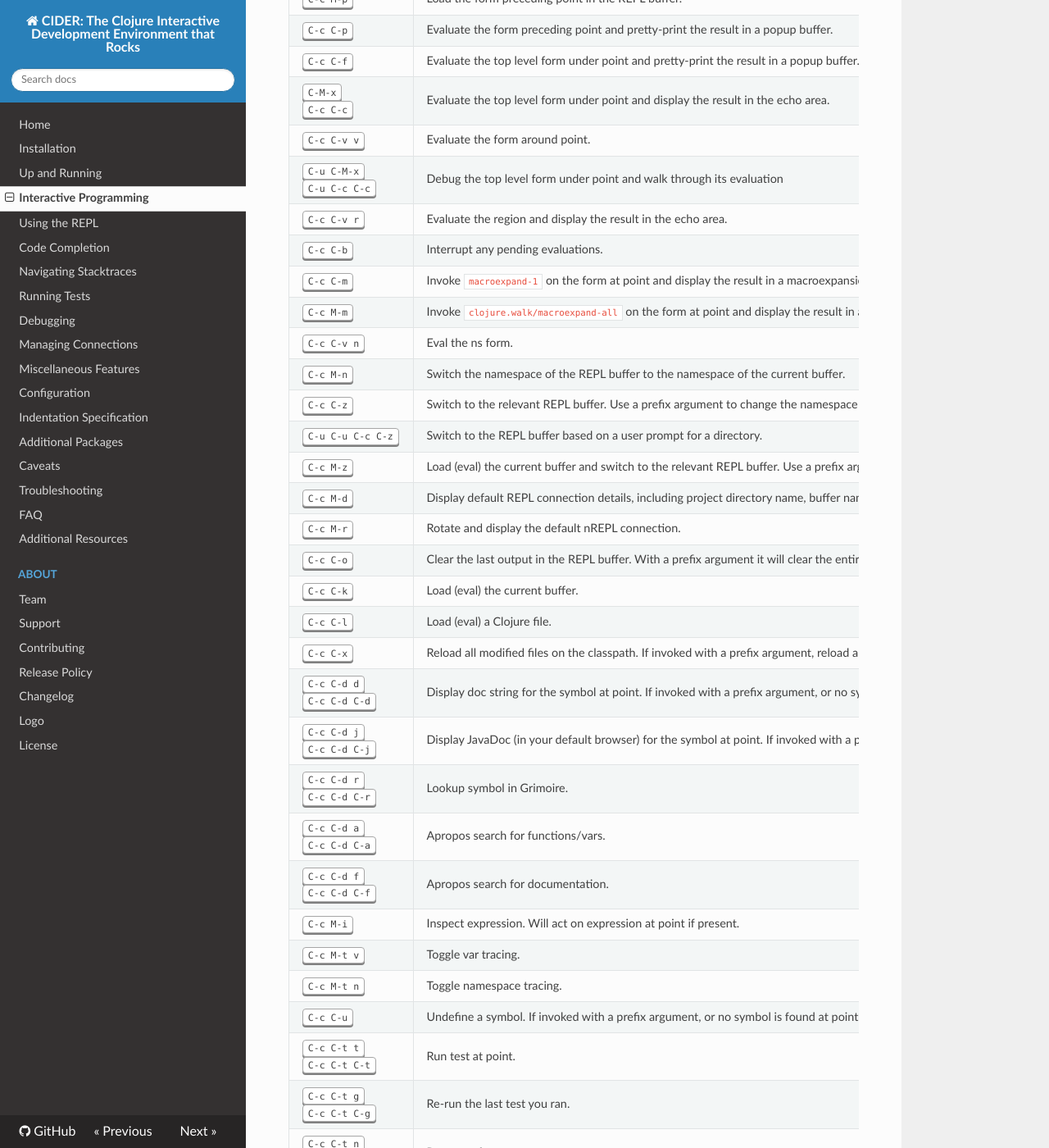
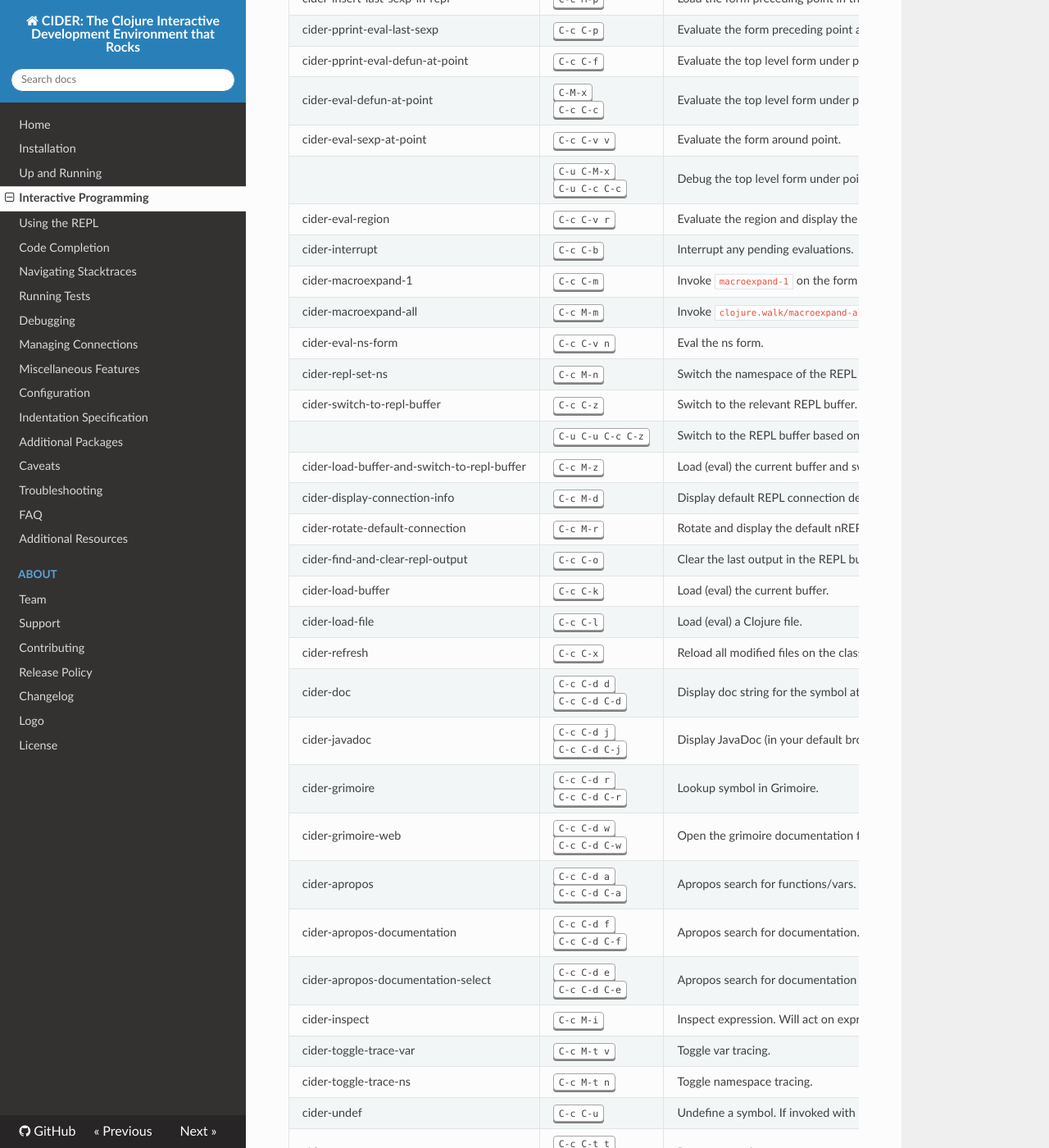
Before and after one commit to clojure-emacs/cider, an MkDocs documentation site: the page built from doc/interactive_programming.md, in a window 1280 px wide and 1400 px high, scrolled down 683 px. Shown: the whole window at 82% size. Built offline with MkDocs 1.6.1, drawn with Linux system fonts in a browser that asks for light colours; nearby versions of some CDN libraries; old or Windows-style settings are respelled for this version of MkDocs; some of the changed text lies outside the part shown.

Commit message:
Add function names to cheatsheet Closes #1582.

```diff
--- a/doc/interactive_programming.md
+++ b/doc/interactive_programming.md
@@ -16,54 +16,56 @@
 
 Here's a list of `cider-mode`'s keybindings:
 
- Keyboard shortcut                    | Description
---------------------------------------|-------------------------------
-<kbd>C-x C-e</kbd> <br/> <kbd>C-c C-e</kbd>| Evaluate the form preceding point and display the result in the echo area and/or in an buffer overlay (according to `cider-use-overlays`).  If invoked with a prefix argument, insert the result into the current buffer.
-<kbd>C-c C-v w</kbd>                   | Evaluate the form preceding point and replace it with its result.
-<kbd>C-c M-e</kbd>                   | Evaluate the form preceding point and output it result to the REPL buffer.  If invoked with a prefix argument, takes you to the REPL buffer after being invoked.
-<kbd>C-c M-p</kbd>                   | Load the form preceding point in the REPL buffer.
-<kbd>C-c C-p</kbd>                   | Evaluate the form preceding point and pretty-print the result in a popup buffer.
-<kbd>C-c C-f</kbd>                   | Evaluate the top level form under point and pretty-print the result in a popup buffer.
-<kbd>C-M-x</kbd> <br/> <kbd>C-c C-c</kbd>  | Evaluate the top level form under point and display the result in the echo area.
-<kbd>C-c C-v v</kbd>                   | Evaluate the form around point.
-<kbd>C-u C-M-x</kbd> <br/> <kbd>C-u C-c C-c</kbd>  | Debug the top level form under point and walk through its evaluation
-<kbd>C-c C-v r</kbd>                   | Evaluate the region and display the result in the echo area.
-<kbd>C-c C-b</kbd>                   | Interrupt any pending evaluations.
-<kbd>C-c C-m</kbd>                   | Invoke `macroexpand-1` on the form at point and display the result in a macroexpansion buffer.  If invoked with a prefix argument, `macroexpand` is used instead of `macroexpand-1`.
-<kbd>C-c M-m</kbd>                   | Invoke `clojure.walk/macroexpand-all` on the form at point and display the result in a macroexpansion buffer.
-<kbd>C-c C-v n</kbd>                   | Eval the ns form.
-<kbd>C-c M-n</kbd>                   | Switch the namespace of the REPL buffer to the namespace of the current buffer.
-<kbd>C-c C-z</kbd>                   | Switch to the relevant REPL buffer. Use a prefix argument to change the namespace of the REPL buffer to match the currently visited source file.
-<kbd>C-u C-u C-c C-z</kbd>           | Switch to the REPL buffer based on a user prompt for a directory.
-<kbd>C-c M-z</kbd>         | Load (eval) the current buffer and switch to the relevant REPL buffer. Use a prefix argument to change the namespace of the REPL buffer to match the currently visited source file.
-<kbd>C-c M-d</kbd>                   | Display default REPL connection details, including project directory name, buffer namespace, host and port.
-<kbd>C-c M-r</kbd>                   | Rotate and display the default nREPL connection.
-<kbd>C-c C-o</kbd>                   | Clear the last output in the REPL buffer. With a prefix argument it will clear the entire REPL buffer, leaving only a prompt. Useful if you're running the REPL buffer in a side by side buffer.
-<kbd>C-c C-k</kbd>                   | Load (eval) the current buffer.
-<kbd>C-c C-l</kbd>                   | Load (eval) a Clojure file.
-<kbd>C-c C-x</kbd>                   | Reload all modified files on the classpath. If invoked with a prefix argument, reload all files on the classpath. If invoked with a double prefix argument, clear the state of the namespace tracker before reloading.
-<kbd>C-c C-d d</kbd> <br/> <kbd>C-c C-d C-d</kbd> | Display doc string for the symbol at point.  If invoked with a prefix argument, or no symbol is found at point, prompt for a symbol.
-<kbd>C-c C-d j</kbd> <br/> <kbd>C-c C-d C-j</kbd> | Display JavaDoc (in your default browser) for the symbol at point.  If invoked with a prefix argument, or no symbol is found at point, prompt for a symbol.
-<kbd>C-c C-d r</kbd> <br/> <kbd>C-c C-d C-r</kbd> | Lookup symbol in Grimoire.
-<kbd>C-c C-d a</kbd> <br/> <kbd>C-c C-d C-a</kbd> | Apropos search for functions/vars.
-<kbd>C-c C-d f</kbd> <br/> <kbd>C-c C-d C-f</kbd> | Apropos search for documentation.
-<kbd>C-c M-i</kbd>                   | Inspect expression. Will act on expression at point if present.
-<kbd>C-c M-t v</kbd>                 | Toggle var tracing.
-<kbd>C-c M-t n</kbd>                 | Toggle namespace tracing.
-<kbd>C-c C-u</kbd>                   | Undefine a symbol. If invoked with a prefix argument, or no symbol is found at point, prompt for a symbol.
-<kbd>C-c C-t t</kbd> <br/> <kbd>C-c C-t C-t</kbd> | Run test at point.
-<kbd>C-c C-t g</kbd> <br/> <kbd>C-c C-t C-g</kbd> | Re-run the last test you ran.
-<kbd>C-c C-t n</kbd> <br/> <kbd>C-c C-t C-n</kbd> | Run tests for current namespace.
-<kbd>C-c C-t l</kbd> <br/> <kbd>C-c C-t C-l</kbd> | Run tests for all loaded namespaces.
-<kbd>C-c C-t p</kbd> <br/> <kbd>C-c C-t C-p</kbd> | Run tests for all project namespaces. This loads the additional namespaces.
-<kbd>C-c C-t r</kbd> <br/> <kbd>C-c C-t C-r</kbd> | Re-run test failures/errors.
-<kbd>C-c C-t b</kbd> <br/> <kbd>C-c C-t C-b</kbd> | Show the test report buffer.
-<kbd>M-.</kbd>                       | Jump to the definition of a symbol.  If invoked with a prefix argument, or no symbol is found at point, prompt for a symbol.
-<kbd>C-c M-.</kbd>                   | Jump to the resource referenced by the string at point.
-<kbd>C-c C-.</kbd>                   | Jump to some namespace on the classpath.
-<kbd>M-,</kbd>                       | Return to your pre-jump location.
-<kbd>M-TAB</kbd>                     | Complete the symbol at point.
-<kbd>C-c C-q</kbd>                   | Quit the current nREPL connection. With a prefix argument it will quit all connections.
+ Function                                   | Keyboard shortcut                   | Description
+--------------------------------------------|-------------------------------------|-------------------------------
+cider-eval-last-sexp                        |<kbd>C-x C-e</kbd> <br/> <kbd>C-c C-e</kbd>| Evaluate the form preceding point and display the result in the echo area and/or in an buffer overlay (according to `cider-use-overlays`).  If invoked with a prefix argument, insert the result into the current buffer.
+cider-eval-last-sexp-and-replace            |<kbd>C-c C-v w</kbd>                 | Evaluate the form preceding point and replace it with its result.
+cider-eval-last-sexp-to-repl                |<kbd>C-c M-e</kbd>                   | Evaluate the form preceding point and output it result to the REPL buffer.  If invoked with a prefix argument, takes you to the REPL buffer after being invoked.
+cider-insert-last-sexp-in-repl              |<kbd>C-c M-p</kbd>                   | Load the form preceding point in the REPL buffer.
+cider-pprint-eval-last-sexp                 |<kbd>C-c C-p</kbd>                   | Evaluate the form preceding point and pretty-print the result in a popup buffer.
+cider-pprint-eval-defun-at-point            |<kbd>C-c C-f</kbd>                   | Evaluate the top level form under point and pretty-print the result in a popup buffer.
+cider-eval-defun-at-point                   |<kbd>C-M-x</kbd> <br/> <kbd>C-c C-c</kbd>  | Evaluate the top level form under point and display the result in the echo area.
+cider-eval-sexp-at-point                    |<kbd>C-c C-v v</kbd>                 | Evaluate the form around point.
+                                            |<kbd>C-u C-M-x</kbd> <br/> <kbd>C-u C-c C-c</kbd>  | Debug the top level form under point and walk through its evaluation
+cider-eval-region                           |<kbd>C-c C-v r</kbd>                 | Evaluate the region and display the result in the echo area.
+cider-interrupt                             |<kbd>C-c C-b</kbd>                   | Interrupt any pending evaluations.
+cider-macroexpand-1                         |<kbd>C-c C-m</kbd>                   | Invoke `macroexpand-1` on the form at point and display the result in a macroexpansion buffer.  If invoked with a prefix argument, `macroexpand` is used instead of `macroexpand-1`.
+cider-macroexpand-all                       |<kbd>C-c M-m</kbd>                   | Invoke `clojure.walk/macroexpand-all` on the form at point and display the result in a macroexpansion buffer.
+cider-eval-ns-form                          |<kbd>C-c C-v n</kbd>                 | Eval the ns form.
+cider-repl-set-ns                           |<kbd>C-c M-n</kbd>                   | Switch the namespace of the REPL buffer to the namespace of the current buffer.
+cider-switch-to-repl-buffer                 |<kbd>C-c C-z</kbd>                   | Switch to the relevant REPL buffer. Use a prefix argument to change the namespace of the REPL buffer to match the currently visited source file.
+                                            |<kbd>C-u C-u C-c C-z</kbd>           | Switch to the REPL buffer based on a user prompt for a directory.
+cider-load-buffer-and-switch-to-repl-buffer |<kbd>C-c M-z</kbd>                   | Load (eval) the current buffer and switch to the relevant REPL buffer. Use a prefix argument to change the namespace of the REPL buffer to match the currently visited source file.
+cider-display-connection-info               |<kbd>C-c M-d</kbd>                   | Display default REPL connection details, including project directory name, buffer namespace, host and port.
+сider-rotate-default-connection             |<kbd>C-c M-r</kbd>                   | Rotate and display the default nREPL connection.
+cider-find-and-clear-repl-output            |<kbd>C-c C-o</kbd>                   | Clear the last output in the REPL buffer. With a prefix argument it will clear the entire REPL buffer, leaving only a prompt. Useful if you're running the REPL buffer in a side by side buffer.
+cider-load-buffer                           |<kbd>C-c C-k</kbd>                   | Load (eval) the current buffer.
+cider-load-file                             |<kbd>C-c C-l</kbd>                   | Load (eval) a Clojure file.
+cider-refresh                               |<kbd>C-c C-x</kbd>                   | Reload all modified files on the classpath. If invoked with a prefix argument, reload all files on the classpath. If invoked with a double prefix argument, clear the state of the namespace tracker before reloading.
+cider-doc                                   |<kbd>C-c C-d d</kbd> <br/> <kbd>C-c C-d C-d</kbd> | Display doc string for the symbol at point.  If invoked with a prefix argument, or no symbol is found at point, prompt for a symbol.
+cider-javadoc                               |<kbd>C-c C-d j</kbd> <br/> <kbd>C-c C-d C-j</kbd> | Display JavaDoc (in your default browser) for the symbol at point.  If invoked with a prefix argument, or no symbol is found at point, prompt for a symbol.
+cider-grimoire                              |<kbd>C-c C-d r</kbd> <br/> <kbd>C-c C-d C-r</kbd> | Lookup symbol in Grimoire.
+cider-grimoire-web                          |<kbd>C-c C-d w</kbd> <br/> <kbd>C-c C-d C-w</kbd> | Open the grimoire documentation for symbol in a web browser.
+cider-apropos                               |<kbd>C-c C-d a</kbd> <br/> <kbd>C-c C-d C-a</kbd> | Apropos search for functions/vars.
+cider-apropos-documentation                 |<kbd>C-c C-d f</kbd> <br/> <kbd>C-c C-d C-f</kbd> | Apropos search for documentation.
+cider-apropos-documentation-select          |<kbd>C-c C-d e</kbd> <br/> <kbd>C-c C-d C-e</kbd> | Apropos search for documentation & select.
+cider-inspect                               |<kbd>C-c M-i</kbd>                   | Inspect expression. Will act on expression at point if present.
+cider-toggle-trace-var                      |<kbd>C-c M-t v</kbd>                 | Toggle var tracing.
+cider-toggle-trace-ns                       |<kbd>C-c M-t n</kbd>                 | Toggle namespace tracing.
+cider-undef                                 |<kbd>C-c C-u</kbd>                   | Undefine a symbol. If invoked with a prefix argument, or no symbol is found at point, prompt for a symbol.
+cider-test-run-test                         |<kbd>C-c C-t t</kbd> <br/> <kbd>C-c C-t C-t</kbd> | Run test at point.
+cider-test-rerun-test                       |<kbd>C-c C-t g</kbd> <br/> <kbd>C-c C-t C-g</kbd> | Re-run the last test you ran.
+cider-test-run-ns-tests                     |<kbd>C-c C-t n</kbd> <br/> <kbd>C-c C-t C-n</kbd> | Run tests for current namespace.
+cider-test-run-loaded-tests                 |<kbd>C-c C-t l</kbd> <br/> <kbd>C-c C-t C-l</kbd> | Run tests for all loaded namespaces.
+cider-test-run-project-tests                |<kbd>C-c C-t p</kbd> <br/> <kbd>C-c C-t C-p</kbd> | Run tests for all project namespaces. This loads the additional namespaces.
+cider-test-rerun-failed-tests               |<kbd>C-c C-t r</kbd> <br/> <kbd>C-c C-t C-r</kbd> | Re-run test failures/errors.
+cider-test-show-report                      |<kbd>C-c C-t b</kbd> <br/> <kbd>C-c C-t C-b</kbd> | Show the test report buffer.
+cider-find-var                              |<kbd>M-.</kbd>                       | Jump to the definition of a symbol.  If invoked with a prefix argument, or no symbol is found at point, prompt for a symbol.
+cider-find-resource                         |<kbd>C-c M-.</kbd>                   | Jump to the resource referenced by the string at point.
+cider-find-ns                               |<kbd>C-c C-.</kbd>                   | Jump to some namespace on the classpath.
+cider-pop-back                              |<kbd>M-,</kbd>                       | Return to your pre-jump location.
+complete-symbol                             |<kbd>M-TAB</kbd>                     | Complete the symbol at point.
+cider-quit                                  |<kbd>C-c C-q</kbd>                   | Quit the current nREPL connection. With a prefix argument it will quit all connections.
 
 There's no need to memorize this list. In any Clojure buffer with `cider-mode`
 active you'll have a CIDER menu available, which lists all the most important
```
